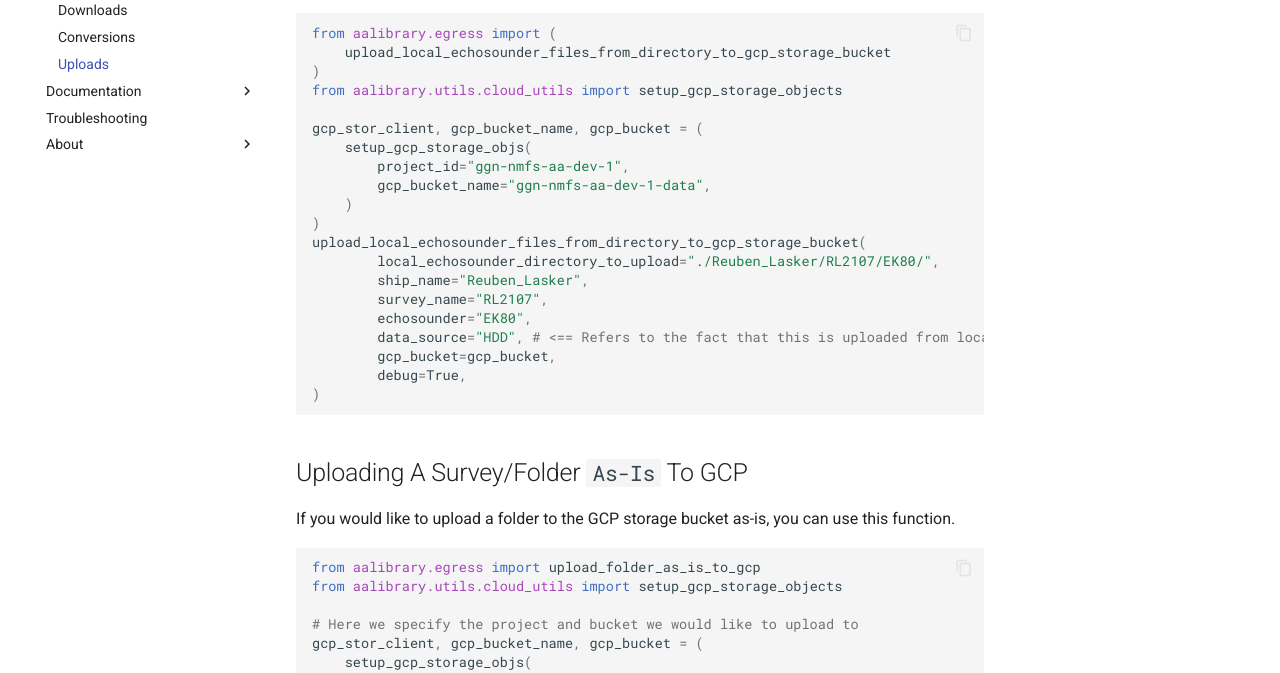
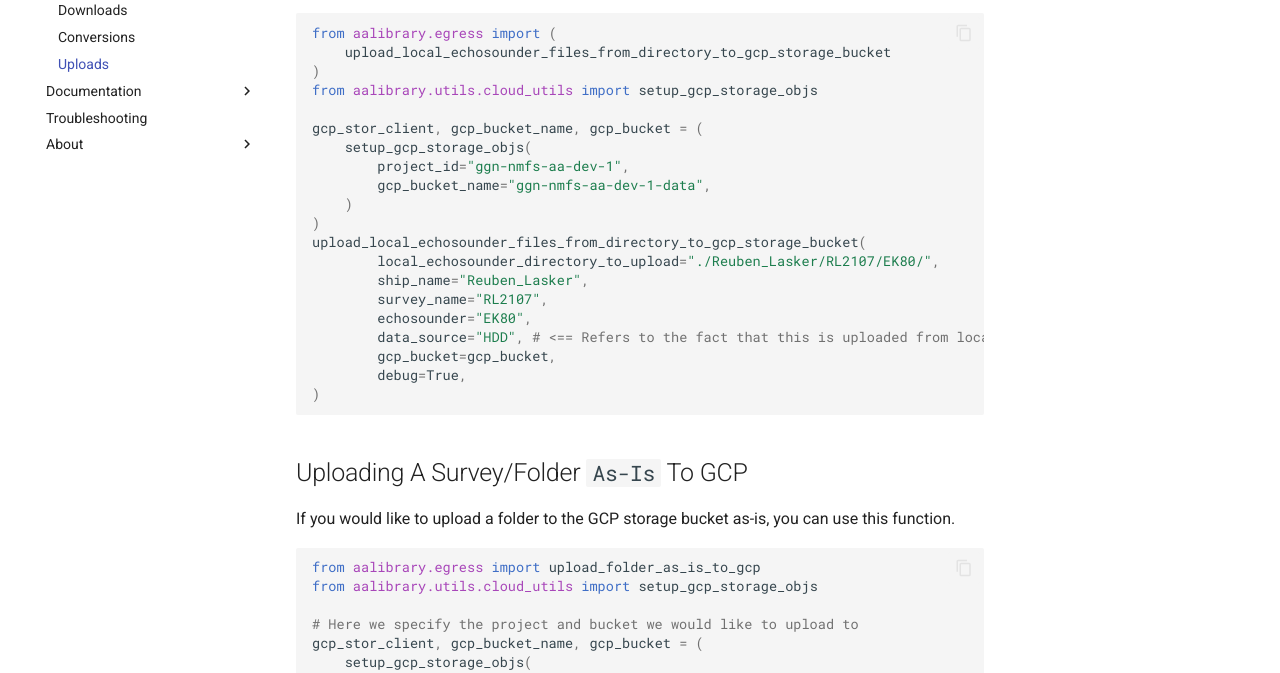
Before and after one commit to nmfs-ost/AA-SI_aalibrary, an MkDocs documentation site: the page built from docs/usage/uploads.md, in a window 1280 px wide and 900 px high, scrolled down 326 px. Shown: the part 179-852 px from the top of the window. Built offline with MkDocs 1.6.1 and Material for MkDocs 9.7.7, drawn with Linux system fonts in a browser that asks for light colours.

Commit message:
fix: typo in examples

````diff
--- a/docs/usage/uploads.md
+++ b/docs/usage/uploads.md
@@ -13,7 +13,7 @@ In order to upload selective Echosounder files (.raw, .idx, .bot, .nc) to GCP, u
 from aalibrary.egress import (
     upload_local_echosounder_files_from_directory_to_gcp_storage_bucket
 )
-from aalibrary.utils.cloud_utils import setup_gcp_storage_objects
+from aalibrary.utils.cloud_utils import setup_gcp_storage_objs
 
 gcp_stor_client, gcp_bucket_name, gcp_bucket = (
     setup_gcp_storage_objs(
@@ -38,7 +38,7 @@ If you would like to upload a folder to the GCP storage bucket as-is, you can us
 
 ```python
 from aalibrary.egress import upload_folder_as_is_to_gcp
-from aalibrary.utils.cloud_utils import setup_gcp_storage_objects
+from aalibrary.utils.cloud_utils import setup_gcp_storage_objs
 
 # Here we specify the project and bucket we would like to upload to
 gcp_stor_client, gcp_bucket_name, gcp_bucket = (
````
